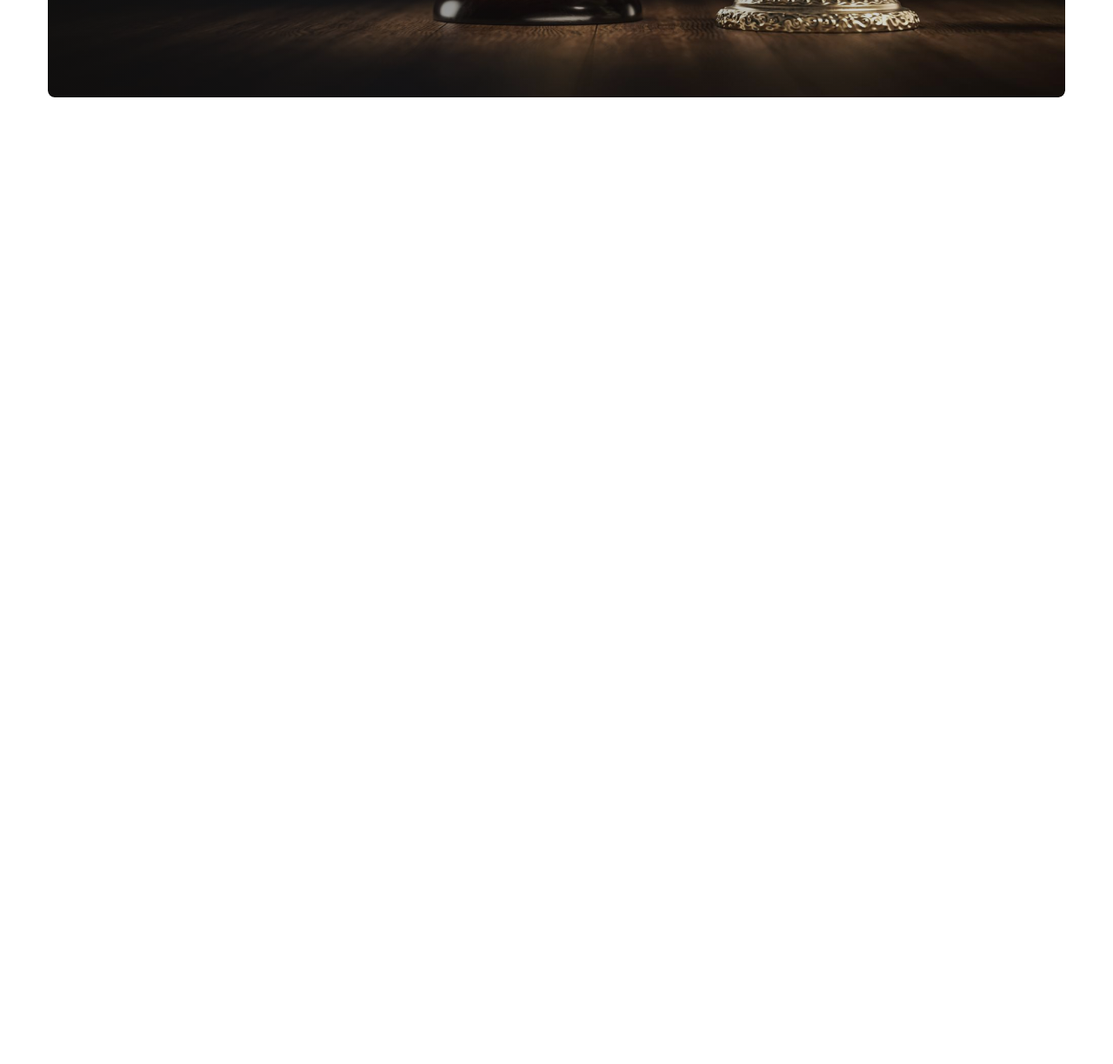
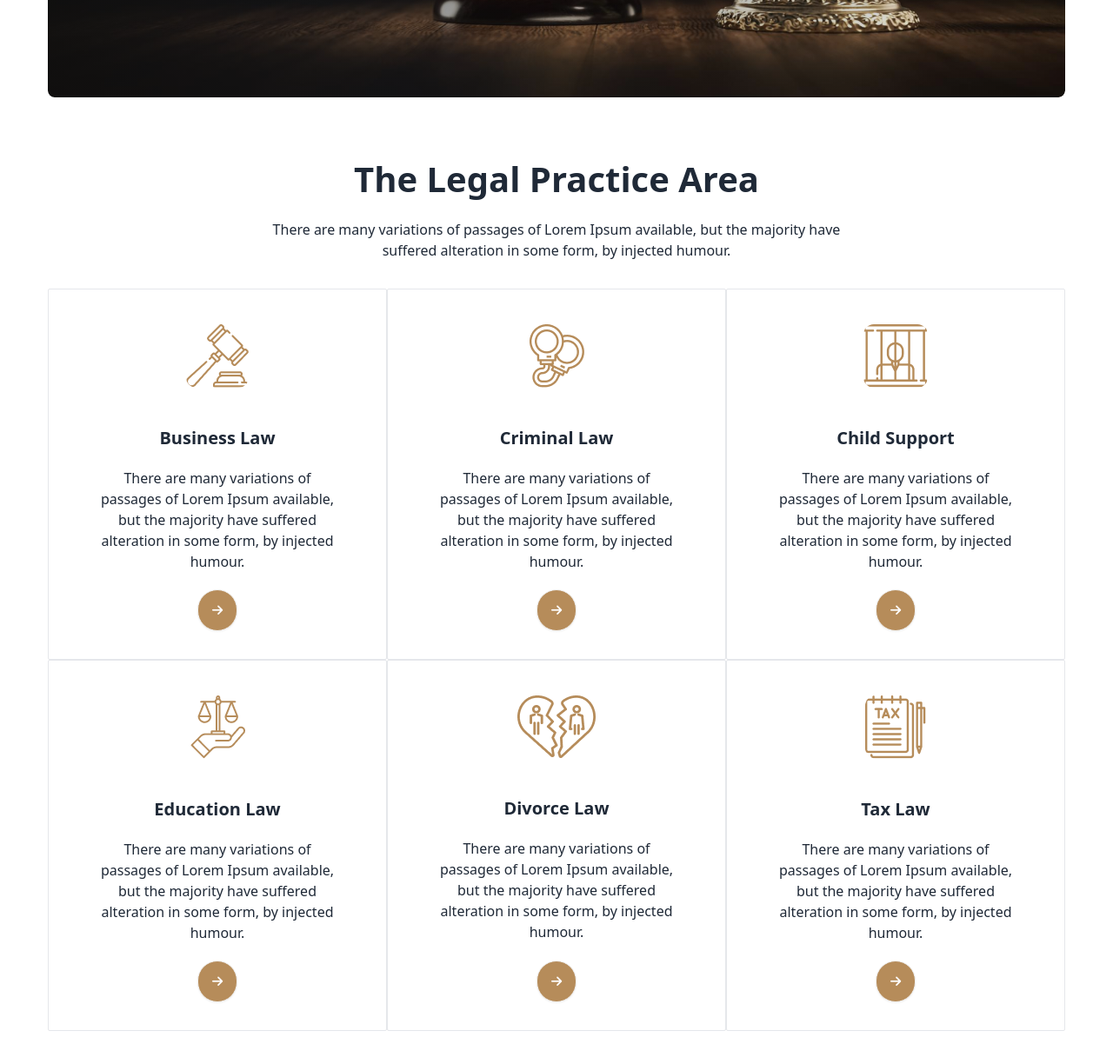
Before and after one commit to safisimanto/Legal-Solutions-page, a plain HTML site: page index.html in a window 1280 px wide. Shown: the part 554-1778 px from the top of the page at 87% size. Before the commit the page ends 800 px from the top, so only its background shows below. Drawn offline with nearby package versions, Linux system fonts and the light colour scheme.

Commit message:
practice area end

```diff
--- a/index.html
+++ b/index.html
@@ -5,6 +5,10 @@
     <meta charset="UTF-8">
     <meta name="viewport" content="width=device-width, initial-scale=1.0">
     <title>Legal Solutions</title>
+
+    <!-- Font awesome -->
+    <script src="https://kit.fontawesome.com/9e2f380490.js" crossorigin="anonymous"></script>
+
     <!-- Google Font -->
     <link rel="preconnect" href="https://fonts.googleapis.com">
     <link rel="preconnect" href="https://fonts.gstatic.com" crossorigin>
@@ -143,13 +147,13 @@
 
         <div class="px-2 md:px-2">
             <div class="banner grid justify-center items-center p-2  md:h-[550px]  lg:h-[550px] rounded-lg text-center font-garamond">
-                <div class=" w-auto md:max-w-2xl lg::max-w-2xl space-y-6">
-                    <h2 class="text-white font-extrabold text-7xl   ">We Provide Effective Legal Solutions</h2>
-                    <p class="text-white">There are many variations of passages of Lorem Ipsum available, but the
+                <div class=" w-auto md:max-w-2xl lg::max-w-2xl space-y-6 py-2">
+                    <h1 class="text-white font-extrabold text-7xl   ">We Provide Effective Legal Solutions</h1>
+                    <p class="text-white px-2">There are many variations of passages of Lorem Ipsum available, but the
                         majority have suffered alteration in some form, by injected humour.</p>
 
-                    <div class=" flex flex-col md:flex-row lg:flex-row px-3  items-center  justify-between gap-5 ">
-                        <input class="  md:w-[500px] h-16 px-4 rounded-lg" type="text" name="" id="" placeholder="Search your services">
+                    <div class=" flex flex-col md:flex-row lg:flex-row px-3  items-center  justify-between       gap-y-1 gap-x-0  md:gap-x-5 lg:gap-x-5  ">
+                        <input class=" w-[380px] md:w-[500px] lg:w-[500px] h-16 px-4 rounded-lg" type="text" name="" id="" placeholder="Search your services">
                       <button class="btn border-1 border-[#b68c5a] font-semibold text-{20px} bg-[#b68c5a] text-white px-20 h-16">Search</button>
 
                     </div>
@@ -161,8 +165,107 @@
 
 
         <!-- main area -->
+    <main>
+        <!-- The Legal Practice Area  -->
+        <section class="max-w-[1170px] py-12 m-auto text-center">
+            <h2 class="font-extrabold text-[40px] py-4"> The Legal Practice Area</h2>
+            <p class="px-4">There are many variations of passages of Lorem Ipsum available, but the majority have <br>suffered alteration in some form, by injected humour.</p>
 
-    <main>
+            <!-- Practice container -->
+            <div class="m-auto my-8 grid grid-cols-1 md:grid-cols-2 lg:grid-cols-3 ">
+
+                <!-- card 1 -->
+                <div class="card  bg-base-100 border-[1px] space-y-3 rounded-sm">
+                    <figure class="px-10 pt-10">
+                      <img src="images/business.png" alt="Shoes" class="rounded-xl" />
+                    </figure>
+                    <div class="card-body items-center text-center">
+                      <h2 class="card-title">Business Law</h2>
+                      <p class="px-6 py-3">There are many variations of passages of Lorem Ipsum available, but the majority have suffered alteration in some form, by injected humour.</p>
+                      <div class="card-actions">
+                        <button class="btn bg-[#b68c5a] text-white rounded-full"><i class="fa-solid fa-arrow-right"></i></button>
+                      </div>
+                    </div>
+                  </div>
+
+
+                   <!-- card 2 -->
+                <div class="card  bg-base-100 border-[1px] space-y-3 rounded-sm">
+                    <figure class="px-10 pt-10">
+                      <img src="images/criminal.png" alt="Shoes" class="rounded-xl" />
+                    </figure>
+                    <div class="card-body items-center text-center">
+                      <h2 class="card-title">Criminal Law</h2>
+                      <p class="px-6 py-3">There are many variations of passages of Lorem Ipsum available, but the majority have suffered alteration in some form, by injected humour.</p>
+                      <div class="card-actions">
+                        <button class="btn bg-[#b68c5a] text-white rounded-full"><i class="fa-solid fa-arrow-right"></i></button>
+                      </div>
+                    </div>
+                  </div>
+
+
+                   <!-- card 3 -->
+                <div class="card  bg-base-100 border-[1px] space-y-3 rounded-sm">
+                    <figure class="px-10 pt-10">
+                      <img src="images/child.png" alt="Shoes" class="rounded-xl" />
+                    </figure>
+                    <div class="card-body items-center text-center">
+                      <h2 class="card-title">Child Support</h2>
+                      <p class="px-6 py-3">There are many variations of passages of Lorem Ipsum available, but the majority have suffered alteration in some form, by injected humour.</p>
+                      <div class="card-actions">
+                        <button class="btn bg-[#b68c5a] text-white rounded-full"><i class="fa-solid fa-arrow-right"></i></button>
+                      </div>
+                    </div>
+                  </div>
+
+                   <!-- card 4 -->
+                <div class="card  bg-base-100 border-[1px] space-y-3 rounded-sm">
+                    <figure class="px-10 pt-10">
+                      <img src="images/education.png" alt="Shoes" class="rounded-xl" />
+                    </figure>
+                    <div class="card-body items-center text-center">
+                      <h2 class="card-title">Education Law</h2>
+                      <p class="px-6 py-3">There are many variations of passages of Lorem Ipsum available, but the majority have suffered alteration in some form, by injected humour.</p>
+                      <div class="card-actions">
+                        <button class="btn bg-[#b68c5a] text-white rounded-full"><i class="fa-solid fa-arrow-right"></i></button>
+                      </div>
+                    </div>
+                  </div>
+
+
+                   <!-- card 5 -->
+                <div class="card  bg-base-100 border-[1px] space-y-3 rounded-sm">
+                    <figure class="px-10 pt-10">
+                      <img src="images/divorce.png" alt="Shoes" class="rounded-xl" />
+                    </figure>
+                    <div class="card-body items-center text-center">
+                      <h2 class="card-title">Divorce Law</h2>
+                      <p class="px-6 py-3">There are many variations of passages of Lorem Ipsum available, but the majority have suffered alteration in some form, by injected humour.</p>
+                      <div class="card-actions">
+                        <button class="btn bg-[#b68c5a] text-white rounded-full"><i class="fa-solid fa-arrow-right"></i></button>
+                      </div>
+                    </div>
+                  </div>
+
+
+                   <!-- card 6 -->
+                <div class="card  bg-base-100 border-[1px] space-y-3 rounded-sm">
+                    <figure class="px-10 pt-10">
+                      <img src="images/tax.png" alt="Shoes" class="rounded-xl" />
+                    </figure>
+                    <div class="card-body items-center text-center">
+                      <h2 class="card-title">Tax Law</h2>
+                      <p class="px-6 py-3">There are many variations of passages of Lorem Ipsum available, but the majority have suffered alteration in some form, by injected humour.</p>
+                      <div class="card-actions">
+                        <button class="btn bg-[#b68c5a] text-white rounded-full"><i class="fa-solid fa-arrow-right"></i></button>
+                      </div>
+                    </div>
+                  </div>
+
+            </div>
+        </section>
+
+
 
 
     </main>
```
